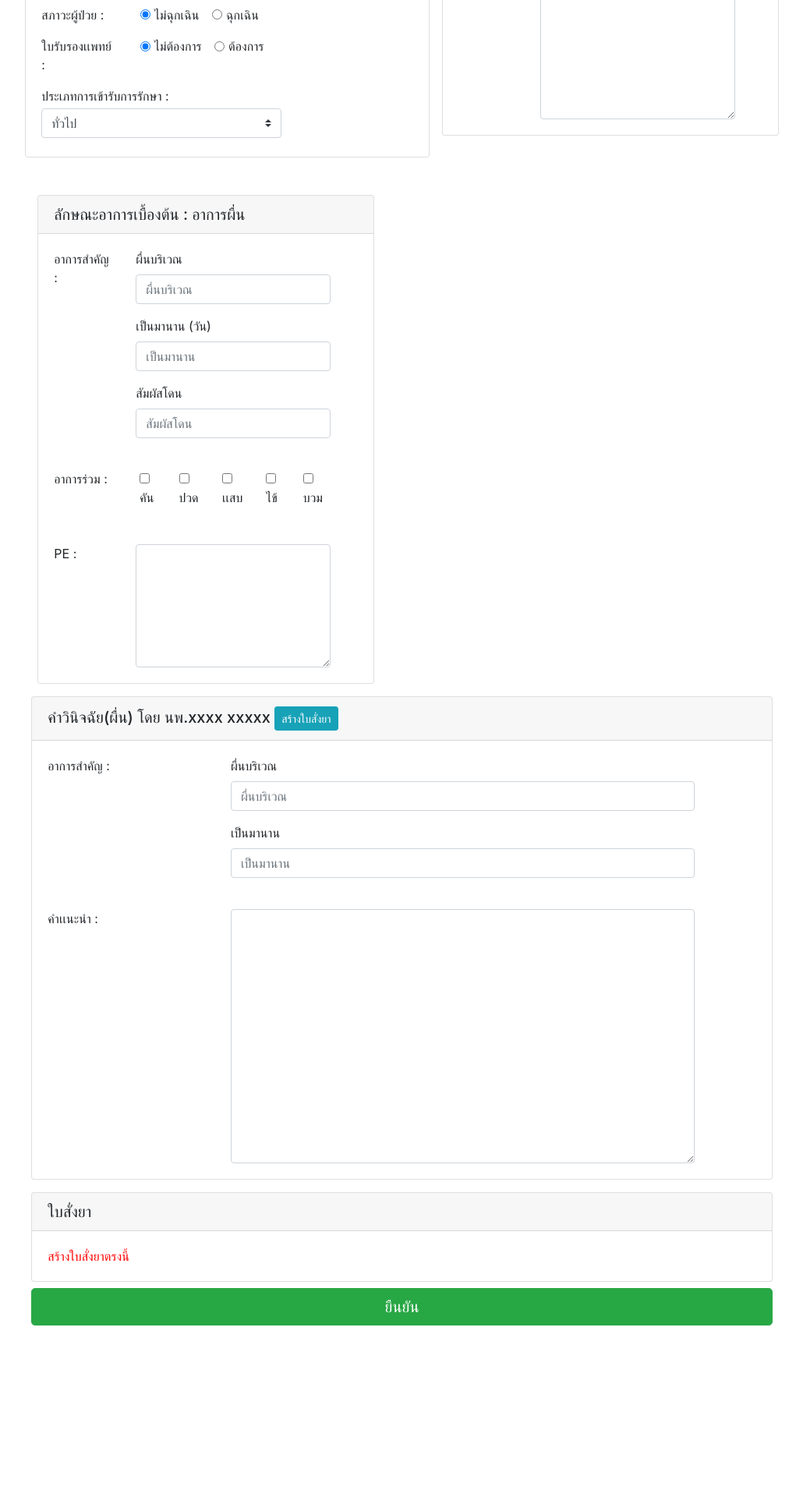
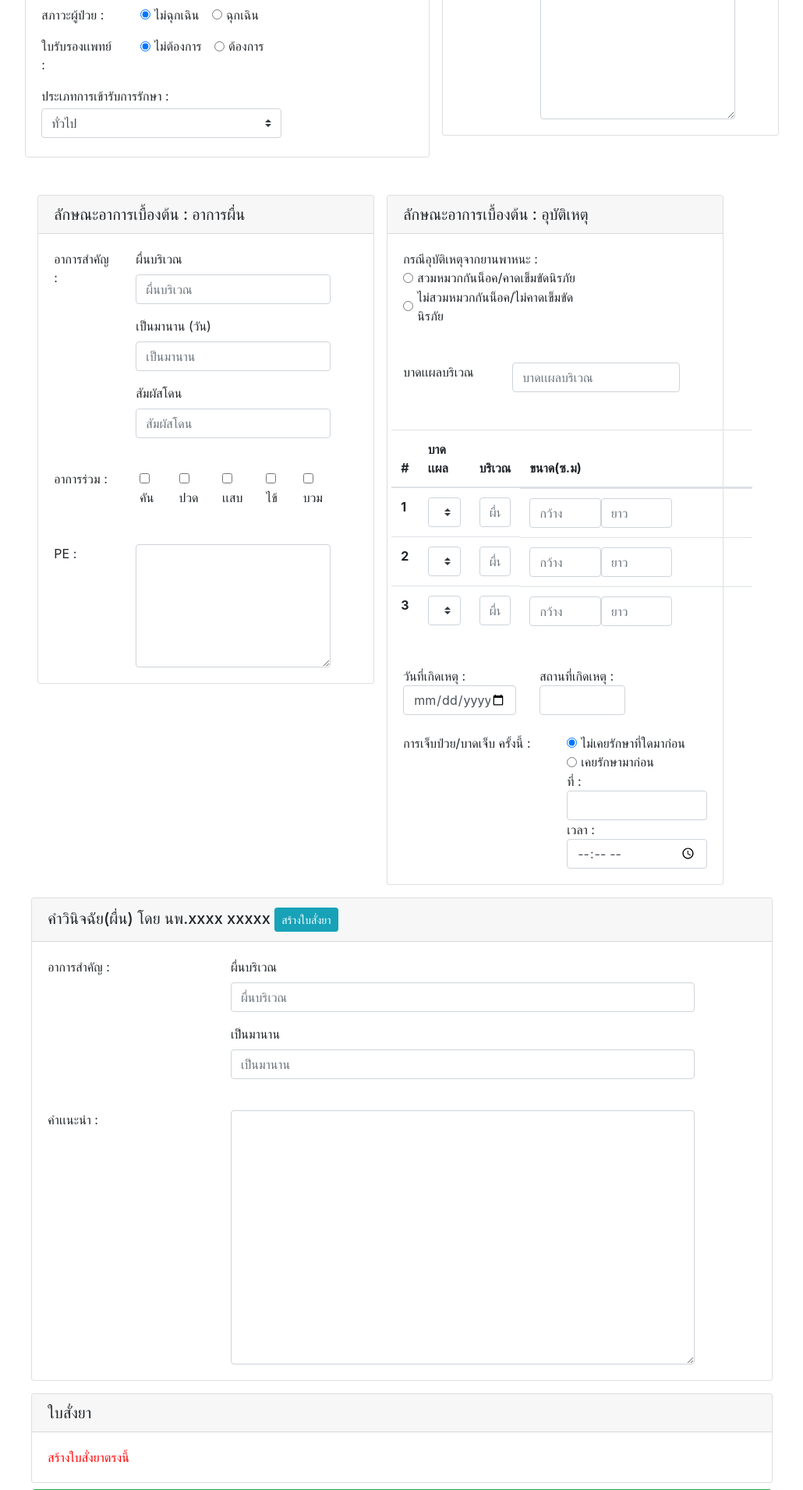
Before and after one commit to sahussawud/Clinic-Management-Application, a Django app: page /treatment/create/1/diagnosis in a window 1280 px wide. Shown: the part 761-2672 px from the top of the page at 78% size, without its empty margins (196-1226 px from the left). Before the commit the page ends 2461 px from the top, so only its background shows below. Run offline with Django 3.2, Linux system fonts and the light colour scheme; some libraries are stand-ins or nearby versions.

Commit message:
Update create_diagnosis.html
-80%

```diff
--- a/CTHS/Treatment/templates/Treatment/create_diagnosis.html
+++ b/CTHS/Treatment/templates/Treatment/create_diagnosis.html
@@ -159,8 +159,7 @@
                                         ประเภทการเข้ารับการรักษา :
                                     </div>
                                     <div class="col-md-8">
-                                        <select v-model="selected" class="custom-select my-1 mr-sm-2"
-                                           >
+                                        <select v-model="selected" class="custom-select my-1 mr-sm-2">
                                             <option v-for="option in options" v-bind:value="option.value">
                                                 [[option.text]]
                                             </option>
@@ -207,7 +206,7 @@
                 </div>
 
             </div>
-            <!-- อุบัติเหตุ -->
+            <!-- อาการผื่น -->
             <div class="col-md-5 ml-3 mt-5" v-if='selected=="A"'>
                 <div class="row">
                     <div class="card w-100">
@@ -243,7 +242,7 @@
                                 <div class="col-md-3">
                                     อาการร่วม :
                                 </div>
-                                <div class="col-md-8 form-check-inline" >
+                                <div class="col-md-8 form-check-inline">
                                     <div class="form-check">
                                         <input class="form-check-input" type="checkbox" value="" id="defaultCheck1">
                                         <label class="form-check-label" for="defaultCheck1">
@@ -293,86 +292,138 @@
 
             </div>
 
-                        <!-- ผื่น -->
-                        <div class="col-md-5 ml-3 mt-5" v-if='selected=="B"'>
+            <!-- อุบัติเหตุ -->
+            <div class="col-md-5 ml-3 mt-5" v-if='selected=="A"'>
                 <div class="row">
                     <div class="card w-100">
-                                    <h5 class="card-header">ลักษณะอาการเบื้องต้น : อาการผื่น</h5>
+                        <h5 class="card-header">ลักษณะอาการเบื้องต้น : อุบัติเหตุ</h5>
 
                         <div class="card-body">
                             <div class="row">
-                                            <div class="col-md-3">
-                                                อาการสำคัญ :
+                                <div class="col-md-6">
+                                    กรณีอุบัติเหตุจากยานพาหนะ :
                                 </div>
                                 <div class="col-md-8">
-                                                <div class="form-group">
-                                                    <label for="disabledTextInput">ผื่นบริเวณ</label>
-                                                    <input type="text" id="disabledTextInput" class="form-control"
-                                                        placeholder="ผื่นบริเวณ">
+                                    <div class="form-check form-check-inline">
+                                        <input class="form-check-input" type="radio" name="mediprint" id="mediprint1"
+                                            value="option1">
+                                        <label class="form-check-label"
+                                            for="mediprint1">สวมหมวกกันน็อค/คาดเข็มขัดนิรภัย</label>
                                     </div>
-                                                <div class="form-group">
-                                                    <label for="disabledTextInput">เป็นมานาน (วัน)</label>
-                                                    <input type="number" id="disabledTextInput" class="form-control"
-                                                        placeholder="เป็นมานาน">
+                                    <div class="form-check form-check-inline">
+                                        <input class="form-check-input" type="radio" name="mediprint" id="mediprint2"
+                                            value="option2">
+                                        <label class="form-check-label"
+                                            for="mediprint2">ไม่สวมหมวกกันน็อค/ไม่คาดเข็มขัดนิรภัย</label>
                                     </div>
-                                                <div class="form-group">
-                                                    <label for="disabledTextInput">สัมผัสโดน</label>
-                                                    <input type="text" id="disabledTextInput" class="form-control"
-                                                        placeholder="สัมผัสโดน">
+                                </div>
                             </div>
 
 
 
+                            <div class="row mt-5">
+                                <div class="col-md-4">
+                                    บาดเเผลบริเวณ
                                 </div>
-                                        </div>
-                                        <div class="row mt-4">
-                                            <div class="col-md-3">
-                                                อาการร่วม :
-                                            </div>
-                                            <div class="col-md-8 form-check-inline" >
-                                                <div class="form-check">
-                                                    <input class="form-check-input" type="checkbox" value="" id="defaultCheck1">
-                                                    <label class="form-check-label" for="defaultCheck1">
-                                                      คัน
-                                                    </label>
-                                                  </div>
-                                                  <div class="form-check">
-                                                    <input class="form-check-input" type="checkbox" value="" id="defaultCheck2">
-                                                    <label class="form-check-label" for="defaultCheck2">
-                                                      ปวด
-                                                    </label>
-                                                  </div>
-                                                  <div class="form-check">
-                                                    <input class="form-check-input" type="checkbox" value="" id="defaultCheck3">
-                                                    <label class="form-check-label" for="defaultCheck3">
-                                                      เเสบ
-                                                    </label>
-                                                  </div>
-                                                  <div class="form-check">
-                                                    <input class="form-check-input" type="checkbox" value="" id="defaultCheck4">
-                                                    <label class="form-check-label" for="defaultCheck4">
-                                                      ไข้
-                                                    </label>
-                                                  </div>
-                                                  <div class="form-check">
-                                                    <input class="form-check-input" type="checkbox" value="" id="defaultCheck5">
-                                                    <label class="form-check-label" for="defaultCheck5">
-                                                      บวม
-                                                    </label>
-                                                  </div>
-
+                                <div class="col-md-7">
+                                    <input type="text" id="disabledTextInput" class="form-control"
+                                        placeholder="บาดเเผลบริเวณ">
                                 </div>
                             </div>
                             <div class="row mt-5">
-                                            <div class="col-md-3">
-                                                PE :
-                                            </div>
-                                            <div class="col-md-8">
-                                                <textarea class="form-control " id="exampleFormControlTextarea1" rows="6"
-                                                    cols="4"></textarea>
+                                <table class="table">
+                                    <thead>
+                                        <tr>
+                                            <th scope="col">#</th>
+                                            <th scope="col">บาดเเผล</th>
+                                            <th scope="col">บริเวณ</th>
+                                            <th scope="col">ขนาด(ซ.ม)</th>
+                                        </tr>
+                                    </thead>
+                                    <tbody>
+                                        <tr>
+                                            <th>1</th>
+                                            <th><select class="custom-select">
+                                                    <option value="1">ถลอก</option>
+                                                    <option value="2">ฉีกขาด</option>
+                                                    <option value="3">จากของมีคม</option>
+                                                    <option value="3">อื่นๆ</option>
+                                                </select></th>
+                                            <td><input type="text" id="disabledTextInput" class="form-control"
+                                                    placeholder="ผื่นบริเวณ"></td>
+                                            <td class="form-inline">
+                                                <input type="text" id="disabledTextInput" class="form-control col-md-4"
+                                                    placeholder="กว้าง">
+                                                <input type="text" id="disabledTextInput" class="form-control col-md-4"
+                                                    placeholder="ยาว"></td>
+                                        </tr>
+                                        <tr>
+                                            <th>2</th>
+                                            <th><select class="custom-select">
+                                                    <option value="1">ถลอก</option>
+                                                    <option value="2">ฉีกขาด</option>
+                                                    <option value="3">จากของมีคม</option>
+                                                    <option value="3">อื่นๆ</option>
+                                                </select></th>
+                                            <td><input type="text" id="disabledTextInput" class="form-control"
+                                                    placeholder="ผื่นบริเวณ"></td>
+                                            <td class="form-inline">
+                                                <input type="text" id="disabledTextInput" class="form-control col-md-4"
+                                                    placeholder="กว้าง">
+                                                <input type="text" id="disabledTextInput" class="form-control col-md-4"
+                                                    placeholder="ยาว"></td>
+                                        </tr>
+                                        <tr>
+                                            <th>3</th>
+                                            <th><select class="custom-select">
+                                                    <option value="1">ถลอก</option>
+                                                    <option value="2">ฉีกขาด</option>
+                                                    <option value="3">จากของมีคม</option>
+                                                    <option value="3">อื่นๆ</option>
+                                                </select></th>
+                                            <td><input type="text" id="disabledTextInput" class="form-control"
+                                                    placeholder="ผื่นบริเวณ"></td>
+                                            <td class="form-inline">
+                                                <input type="text" id="disabledTextInput" class="form-control col-md-4"
+                                                    placeholder="กว้าง">
+                                                <input type="text" id="disabledTextInput" class="form-control col-md-4"
+                                                    placeholder="ยาว"></td>
+                                        </tr>
+                                    </tbody>
+                                </table>
 
                             </div>
+
+                            <div class="row mt-4">
+                                <div class="col-md-5">
+                                วันที่เกิดเหตุ : <input type="date" name="date"  class="form-control">
                                 </div>
+                                <div class="col-md-4">
+                                สถานที่เกิดเหตุ : <input type="text" name="location" class="form-control">
+                                </div>
+                            </div>
+
+                            <div class="row mt-4">
+                                <div class="col-md-6">
+                                    การเจ็บป่วย/บาดเจ็บ ครั้งนี้ :
+                                </div>
+                                <div class="col-md-6">
+                                    <div class="form-check form-check-inline">
+                                        <input class="form-check-input" type="radio" name="recured"
+                                            id="recured1" value="true" checked>
+                                        <label class="form-check-label" for="recured1">ไม่เคยรักษาที่ใดมาก่อน</label>
+                                    </div>
+                                    <div class="form-check form-check-inline">
+                                        <input class="form-check-input" type="radio" name="recured"
+                                            id="recured2" value="true">
+                                        <label class="form-check-label" for="recured2">เคยรักษามาก่อน</label>
+                                    </div>
+                                    <div>
+                                        ที่ : <input type="text" class="form-control"> เวลา : <input type="time" name="recured_time" class="form-control">
+                                    </div>
+                                </div>
+                            </div>
+
                         </div>
                     </div>
                 </div>
```
Lines whose indentation alone changed are shown as unchanged.
